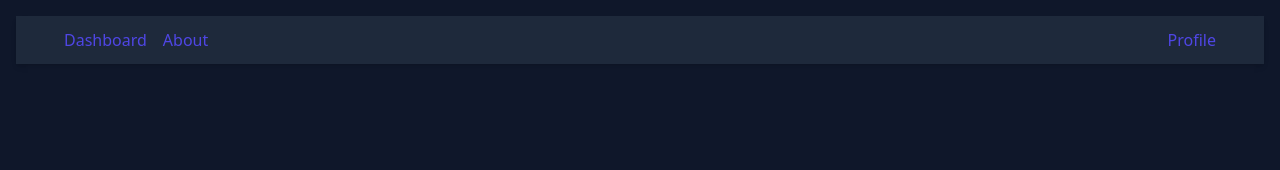
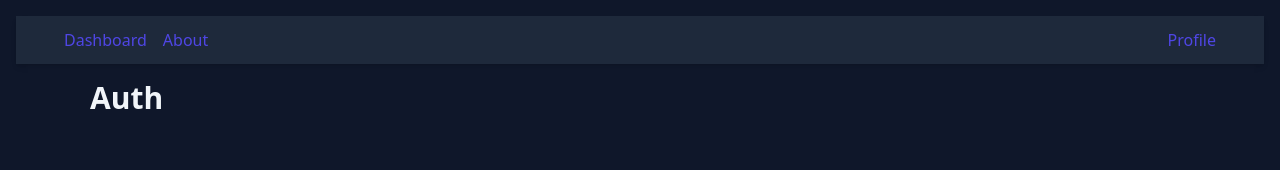
Before and after one commit to Shockrates/BootCampProject, a React (Vite) app in the folder client/: page /auth in a window 1280 px wide. Shown: the top 170 px of the page. Built offline with nearby package versions, Linux system fonts and the light colour scheme.

Commit message:
Auth file structure

```diff
--- a/client/src/App.jsx
+++ b/client/src/App.jsx
@@ -2,6 +2,9 @@ import { Routes, Route, Link } from 'react-router-dom'
 import Dashboard from './components/Dashboard/Dashboard'
 import About from './components/About/About'
 import MoviePage from './components/MoviePage/MoviePage'
+import Auth from './components/Auth/Auth'
+import Login from './components/Auth/Login'
+import Register from './components/Auth/Register'
 
 // import './App.css'
 
@@ -28,6 +31,10 @@ function App() {
           <Route path="/" element={<Dashboard />} />
           <Route path="/about" element={<About />} />
           <Route path="/movie/:id" element={<MoviePage />} />
+          <Route path="/auth" element={<Auth />} >
+            <Route path="login" element={<Login />} />
+            <Route path="register" element={<Register />} />
+          </Route>
         </Routes>
       </main>
     </div>
--- /dev/null
+++ b/client/src/components/Auth/Auth.jsx
@@ -0,0 +1,14 @@
+import React from 'react'
+import { Outlet } from 'react-router-dom'
+
+const Auth = () => {
+    return (
+        <div>
+            <h1>Auth</h1>
+            <Outlet />
+        </div>
+
+    )
+}
+
+export default Auth
--- /dev/null
+++ b/client/src/components/Auth/Login.jsx
@@ -0,0 +1,9 @@
+import React from 'react'
+
+const Login = () => {
+    return (
+        <div>Login</div>
+    )
+}
+
+export default Login
--- /dev/null
+++ b/client/src/components/Auth/Register.jsx
@@ -0,0 +1,9 @@
+import React from 'react'
+
+const Register = () => {
+    return (
+        <div>Register</div>
+    )
+}
+
+export default Register
```
